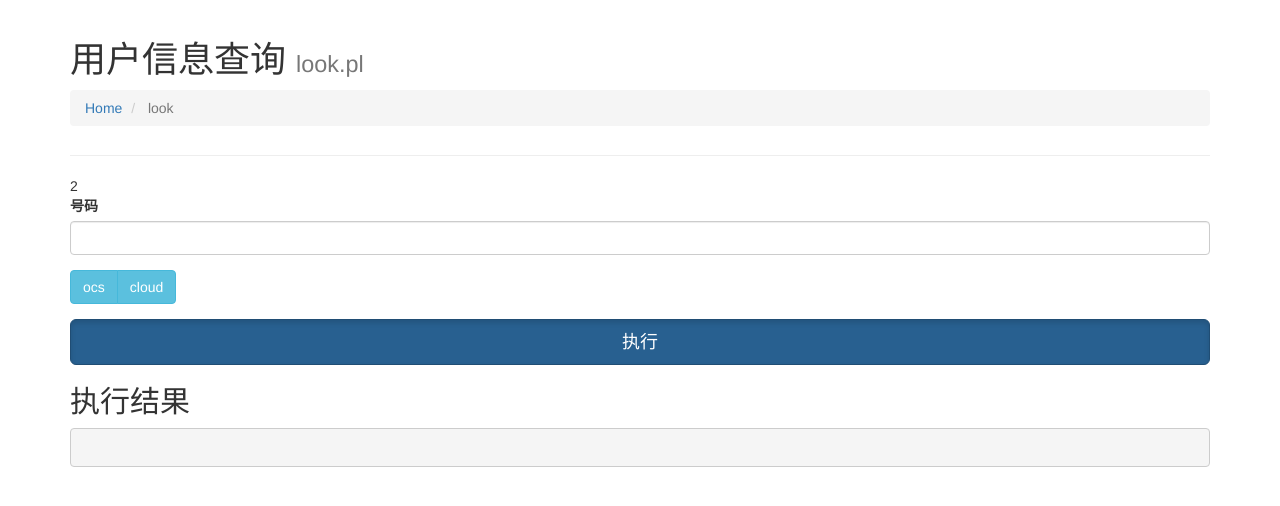
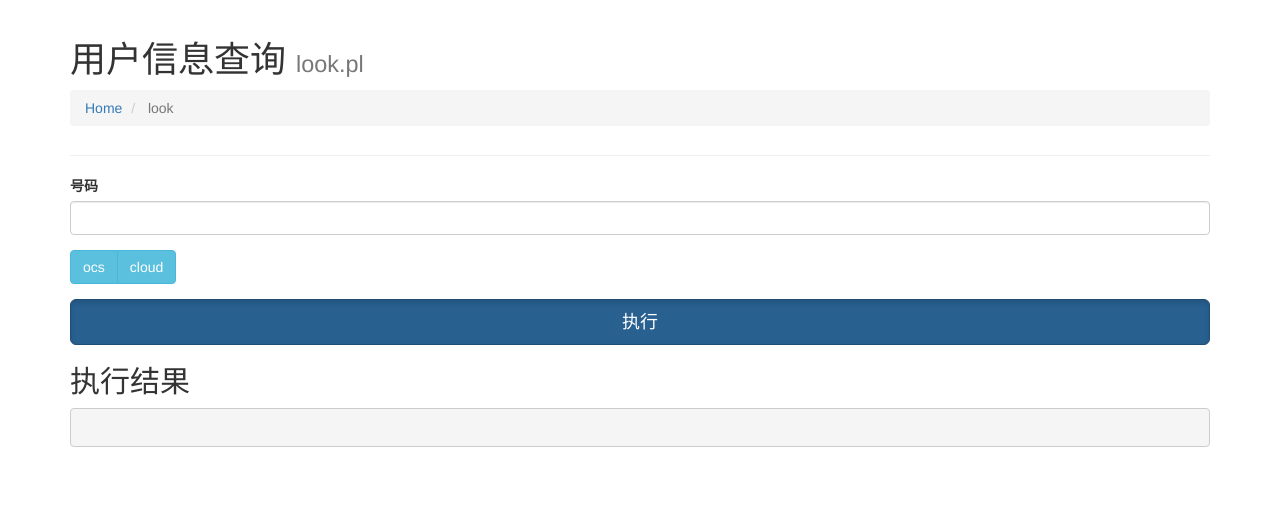
Before and after one commit to xiezhiliang89/ScriptOps, a Django app: page /userquery/look/ in a window 1280 px wide. Shown: the top 506 px of the page. Run offline with Django 3.2, Linux system fonts and the light colour scheme; some libraries are stand-ins or nearby versions.

Commit message:
修复bug

```diff
--- a/UserQuery/templates/look/look.html
+++ b/UserQuery/templates/look/look.html
@@ -22,7 +22,8 @@
 						</div>
 				</div>
 			</div>
-			<form role="form" method="POST" action="/userquery/look/">2
+			<form role="form" method="POST" action="/userquery/look/">
+				{% csrf_token %}
 				<div class="form-group">
 					 <label for="number">号码</label><input class="form-control" id="InputMsisdn" type="text" name="number" value="{{ number }}" />
 				</div>
```
